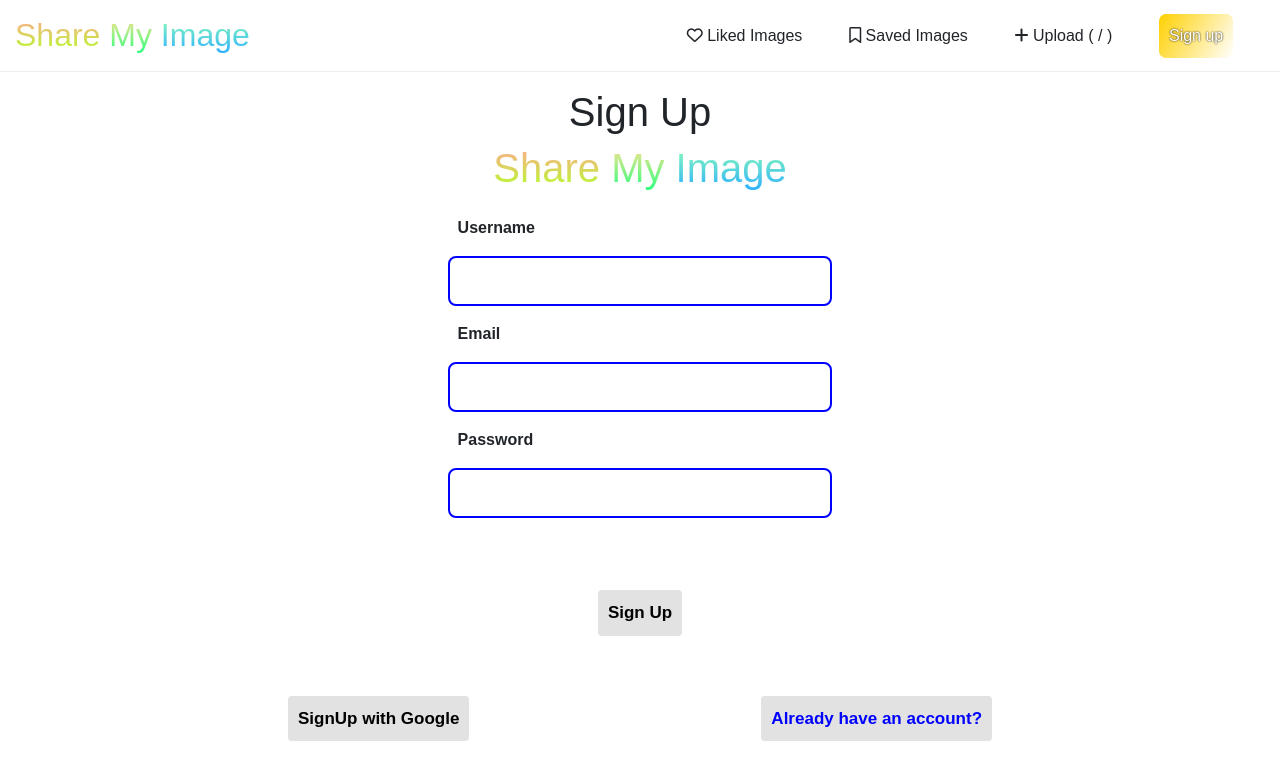
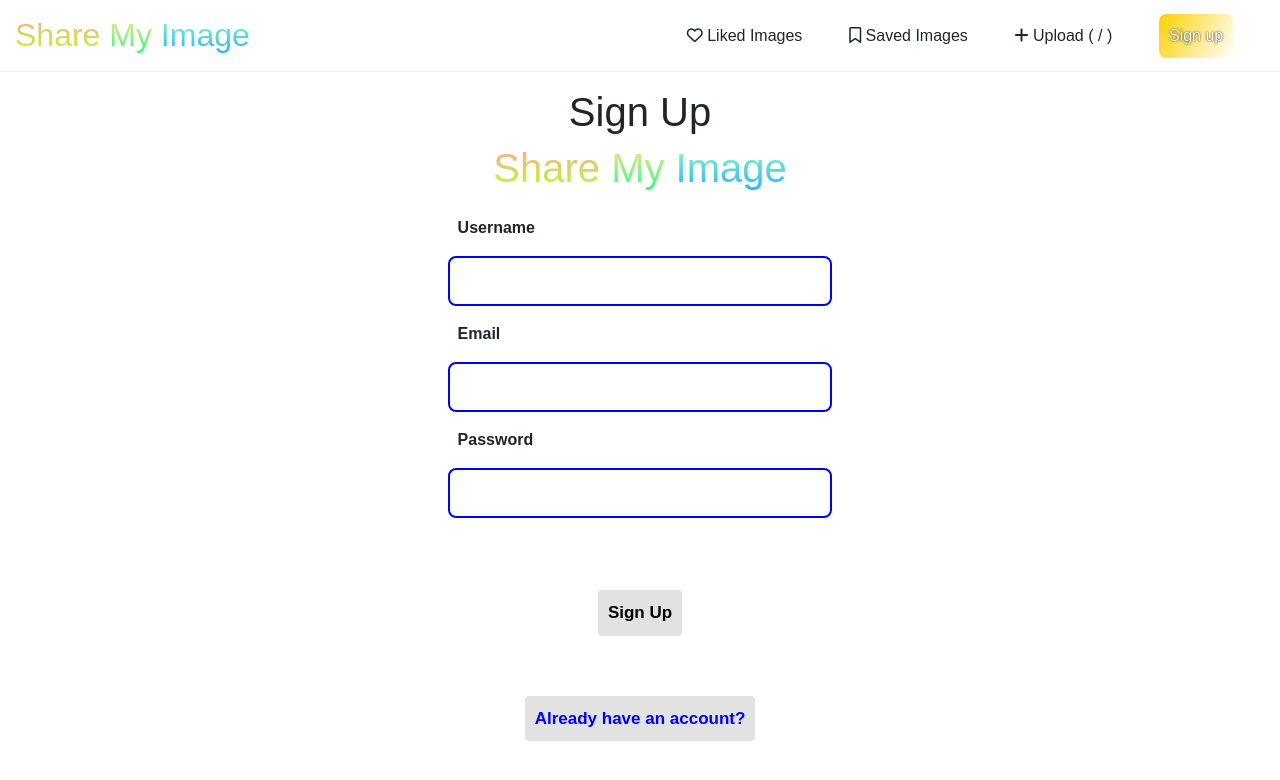
Before and after one commit to anshal1/shareimage.app.frontend, a React (Create React App) app: page /auth/signup in a window 1280 px wide. Shown: the top 780 px of the page. Built offline with nearby package versions, Linux system fonts and the light colour scheme; no server answers.

Commit message:
removed unused buttons

```diff
--- a/src/Components/Login/Login.jsx
+++ b/src/Components/Login/Login.jsx
@@ -72,16 +72,6 @@ const Login = () => {
         </div>
         <div className="button">
           <button
-            onClick={() => {
-              setalert({
-                display: "display",
-                msg: "Google auth is currently under-development",
-              });
-            }}
-          >
-            SignUp with Google
-          </button>
-          <button
             style={{ color: "blue" }}
             onClick={() => {
               navi("/auth/signup");
--- a/src/Components/Signup/SignUp.jsx
+++ b/src/Components/Signup/SignUp.jsx
@@ -82,12 +82,6 @@ const SignUp = () => {
           <button onClick={SignUp}>{loading ? <Loader /> : "Sign Up"}</button>
         </div>
         <div className="button">
-          <button onClick={()=>{
-            setalert({
-              display: "display",
-              msg: "Google auth is currently under-development"
-            })
-          }}>SignUp with Google</button>
           <button
             style={{ color: "blue" }}
             onClick={() => {
```
